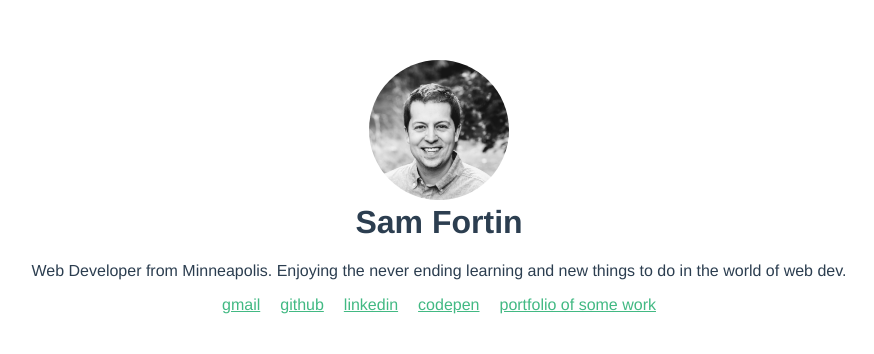
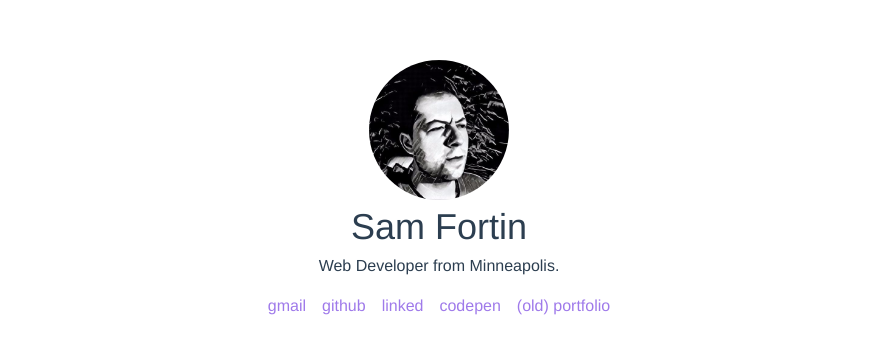
Before and after one commit to sjfortin/landing-page, a Vue app: page / in a window 1280 px wide. Shown: the top 354 px of the page, without its empty margins (201-1075 px from the left). Built offline with nearby package versions, Linux system fonts and the light colour scheme.

Commit message:
bringing in tailwind css

```diff
--- a/package.json
+++ b/package.json
@@ -18,6 +18,7 @@
     "babel-eslint": "^10.0.1",
     "eslint": "^5.16.0",
     "eslint-plugin-vue": "^5.0.0",
+    "tailwindcss": "^1.1.2",
     "vue-template-compiler": "^2.6.10"
   },
   "eslintConfig": {
@@ -34,11 +35,6 @@
       "parser": "babel-eslint"
     }
   },
-  "postcss": {
-    "plugins": {
-      "autoprefixer": {}
-    }
-  },
   "browserslist": [
     "> 1%",
     "last 2 versions"
--- /dev/null
+++ b/postcss.config.js
@@ -0,0 +1,3 @@
+module.exports = {
+  plugins: [require('tailwindcss')('tailwind.js'), require('autoprefixer')()]
+};
--- /dev/null
+++ b/src/assets/css/tailwind.css
@@ -0,0 +1,3 @@
+@tailwind base;
+@tailwind components;
+@tailwind utilities;
--- a/src/components/LandingPage.vue
+++ b/src/components/LandingPage.vue
@@ -1,25 +1,49 @@
 <template>
-  <div class="hello">
-    <img alt="sjf logo" src="../assets/head.jpg">
-    <h1>{{ msg }}</h1>
-    <p>Web Developer from Minneapolis. Enjoying the never ending learning and new things to do in the world of web dev.</p>
-    <ul>
-      <li><a href="mailto:sam.j.fortin@gmail.com" target="_blank" rel="noopener">gmail</a></li>
-      <li><a href="https://github.com/sjfortin" target="_blank" rel="noopener">github</a></li>
-      <li><a href="https://www.linkedin.com/in/samfortin/" target="_blank" rel="noopener">linkedin</a></li>
-      <li><a href="https://codepen.io/sjfortin/" target="_blank" rel="noopener">codepen</a></li>
-      <li><a href="https://sjfortin.com" target="_blank" rel="noopener">portfolio of some work</a></li>
+  <div class="hello container mx-auto text-center">
+    <img class="mx-auto" alt="sjf logo" src="../assets/head.jpeg" />
+    <h1 class="text-4xl">{{ msg }}</h1>
+    <p>Web Developer from Minneapolis.</p>
+    <ul class="my-4">
+      <li class="inline mx-2" v-for="link in links" v-bind:key="link.name">
+        <a class="text-purple-500 hover:text-purple-700 focus:text-purple-700" v-bind:href="link.href" target="_blank" rel="noopener">{{link.name}}</a>
+      </li>
     </ul>
   </div>
 </template>
 
 <script>
 export default {
-  name: 'HelloWorld',
+  name: "LandingPage",
   props: {
     msg: String
+  },
+  data() {
+    return {
+      links: [
+        {
+          name: "gmail",
+          href: "mailto:sam.j.fortin@gmail.com"
+        },
+        {
+          name: "github",
+          href: "https://github.com/sjfortin"
+        },
+        {
+          name: "linked",
+          href: "https://linkedin.com/sjfortin"
+        },
+        {
+          name: "codepen",
+          href: "https://codepen.io/sjfortin/"
+        },
+        {
+          name: "(old) portfolio",
+          href: "https://sjfortin.com"
+        }
+      ]
+    };
   }
-}
+};
 </script>
 
 <!-- Add "scoped" attribute to limit CSS to this component only -->
@@ -29,21 +53,4 @@ img {
   width: 140px;
   height: 140px;
 }
-h1 {
-  margin-top: 0;
-}
-h3 {
-  margin: 40px 0 0;
-}
-ul {
-  list-style-type: none;
-  padding: 0;
-}
-li {
-  display: inline-block;
-  margin: 0 10px;
-}
-a {
-  color: #42b983;
-}
 </style>
--- a/src/main.js
+++ b/src/main.js
@@ -1,5 +1,6 @@
 import Vue from 'vue'
 import App from './App.vue'
+import '@/assets/css/tailwind.css';
 
 Vue.config.productionTip = false
 
--- /dev/null
+++ b/tailwind.js
@@ -0,0 +1,7 @@
+module.exports = {
+  theme: {
+    extend: {}
+  },
+  variants: {},
+  plugins: []
+}
```
Also changed, not shown: src/assets/head.jpeg (added), 1 other file (tests, documents, lock files or other folders).
